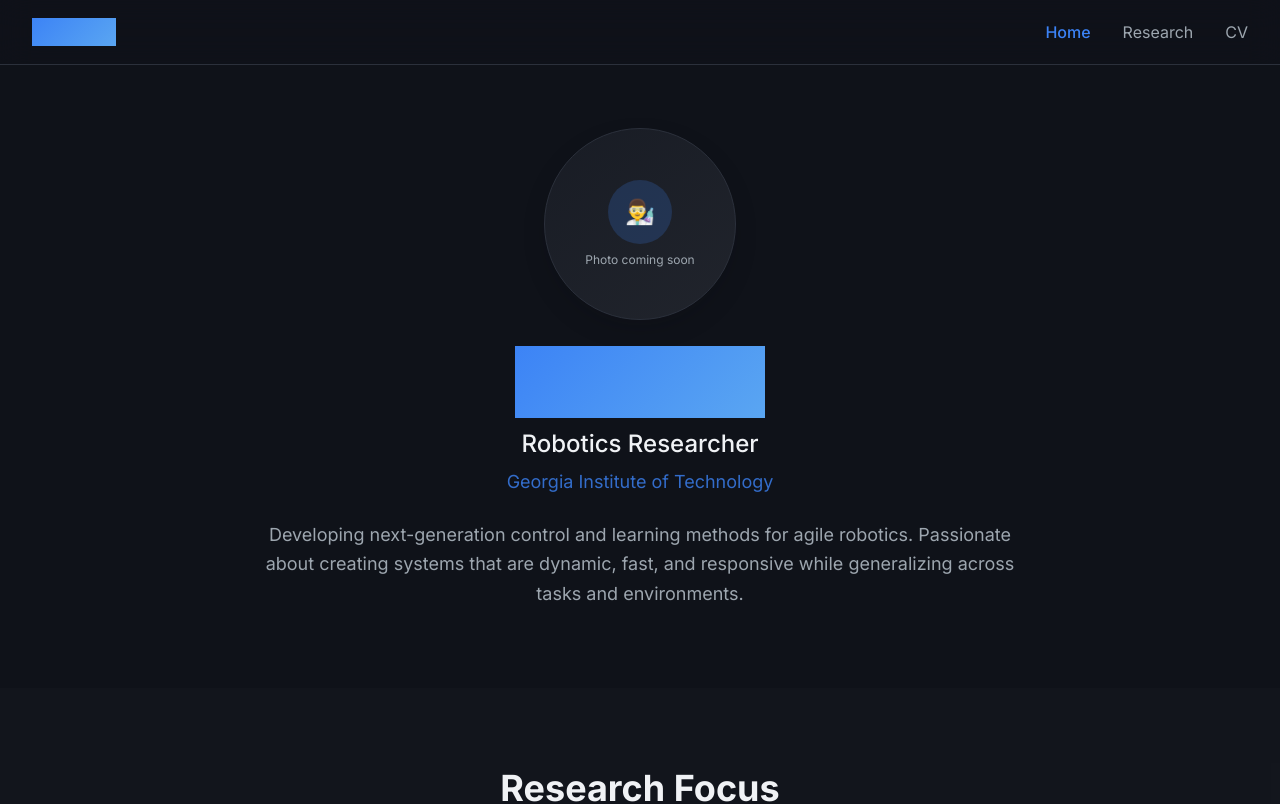
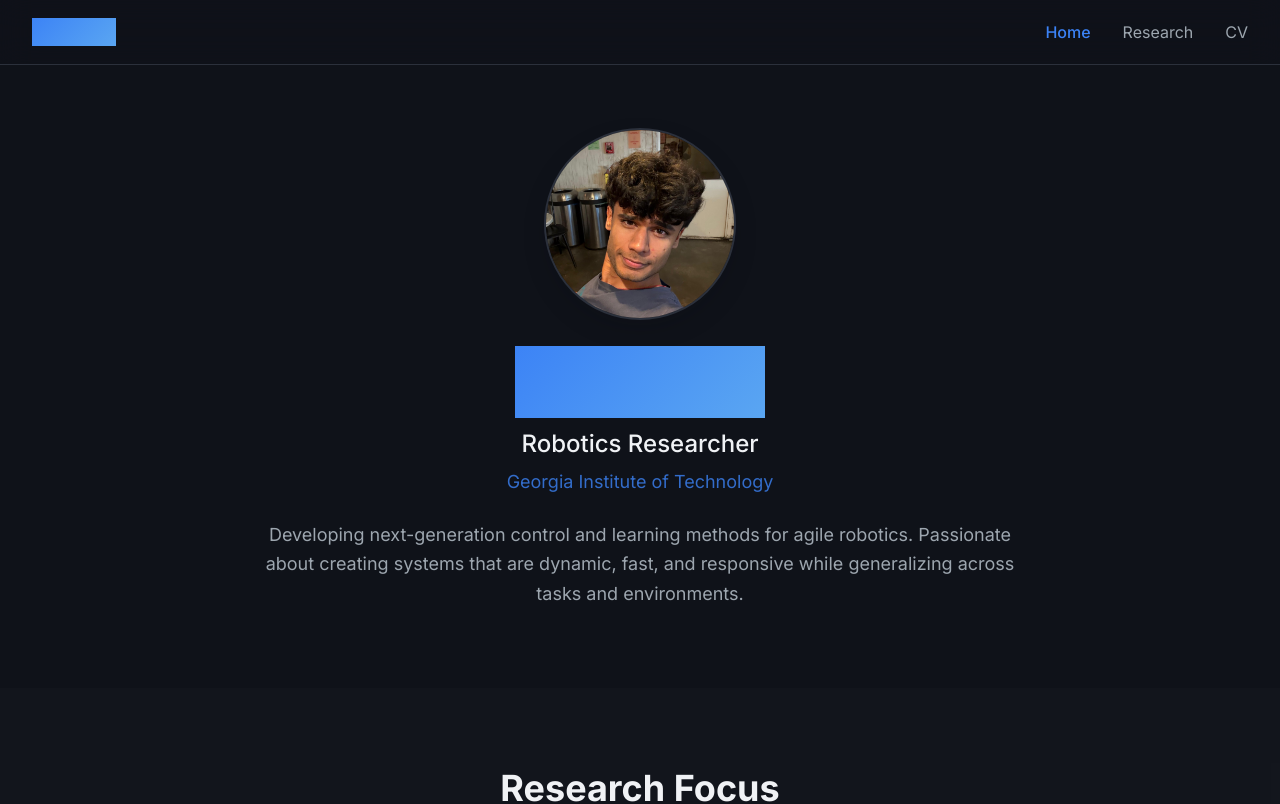
Before and after one commit to shahpratik02/shahpratik02.github.io, a React (Vite) app: page / in a window 1280 px wide. Shown: the top 804 px of the page. Built offline with nearby package versions, Linux system fonts and the light colour scheme.

Commit message:
Add profile picture
Update homepage with provided profile picture.

```diff
--- a/src/pages/Index.tsx
+++ b/src/pages/Index.tsx
@@ -12,18 +12,13 @@ const Index = () => {
           <div className="text-center space-y-8">
             {/* Profile Photo */}
             <div className="flex justify-center">
-              <Card className="gradient-card border-border shadow-card w-48 h-48 rounded-full overflow-hidden">
-                <CardContent className="flex items-center justify-center h-full p-0">
-                  <div className="text-center space-y-2">
-                    <div className="w-16 h-16 bg-primary/20 rounded-full mx-auto flex items-center justify-center">
-                      <span className="text-2xl text-primary">👨‍🔬</span>
-                    </div>
-                    <p className="text-xs text-muted-foreground">
-                      Photo coming soon
-                    </p>
-                  </div>
-                </CardContent>
-              </Card>
+              <div className="w-48 h-48 rounded-full overflow-hidden shadow-card border-2 border-border">
+                <img
+                  src="/lovable-uploads/6ef13518-d1aa-4f52-a0c1-fb0da9ffa892.png"
+                  alt="Ajay Tak"
+                  className="w-full h-full object-cover"
+                />
+              </div>
             </div>
 
             {/* Text Content */}
```
Also changed, not shown: public/lovable-uploads/6ef13518-d1aa-4f52-a0c1-fb0da9ffa892.png (added).
